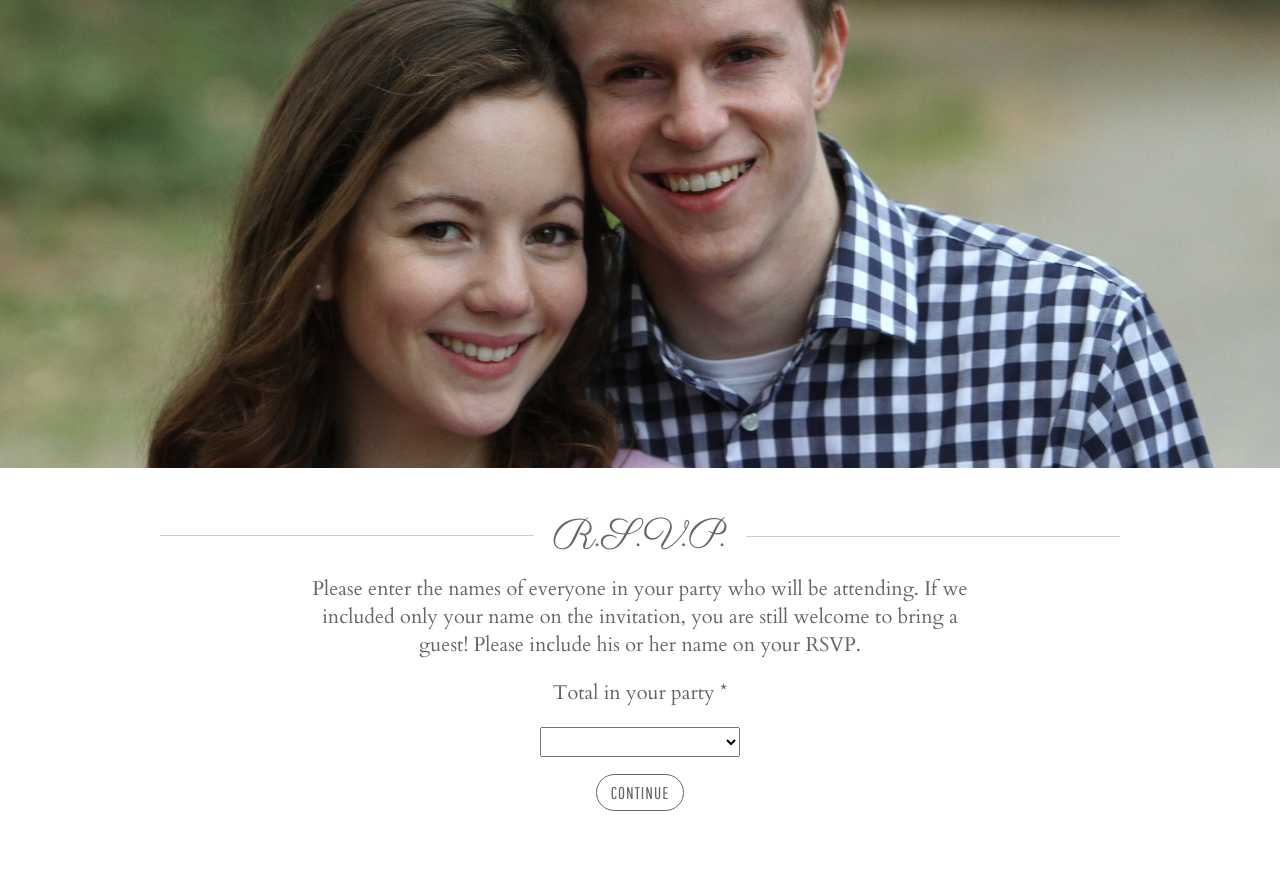
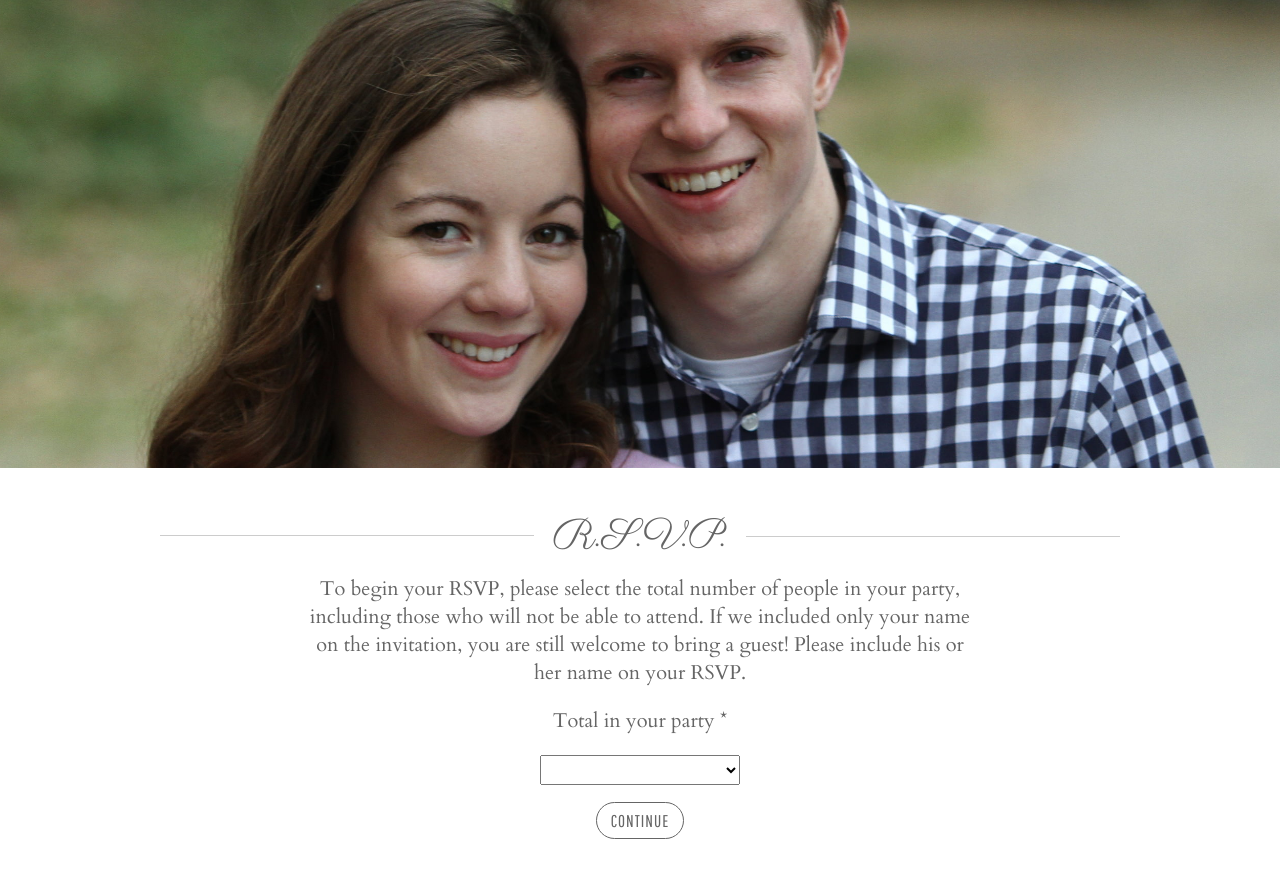
Before and after one commit to kwalker3690/sallywedding, a plain HTML site: page index.html in a window 1280 px wide. Shown: the part 6143-7021 px from the top of the page. Drawn offline with Linux system fonts and the light colour scheme.

Commit message:
changed RSVP messaging, reduced size of c+b image

```diff
--- a/index.html
+++ b/index.html
@@ -160,7 +160,7 @@ data-bottom-top="background-position-y: 0%"
     <div id="rsvp" class="in-page-anchor"></div>
     <div class="interior">
         <h2>R.S.V.P.</h2>
-        <p>Please enter the names of everyone in your party who will be attending. If we included only your name on the invitation, you are still welcome to bring a guest! Please include his or her name on your RSVP.</p>
+        <p>To begin your RSVP, please select the total number of people in your party, including those who will not be able to attend. If we included only your name on the invitation, you are still welcome to bring a guest! Please include his or her name on your RSVP.</p>
         <form action="https://docs.google.com/forms/d/1X6lkYGFttJREaagG71mmhFgm1MyMYFRbv2UU15xNAac/formResponse" method="POST" id="ss-form" target="_self" onsubmit="">
             <ol role="list" class="ss-question-list" style="padding-left: 0">
                 <div class="ss-form-question errorbox-good" role="listitem">
```
Also changed, not shown: lib/images/cratebarrel.png.
